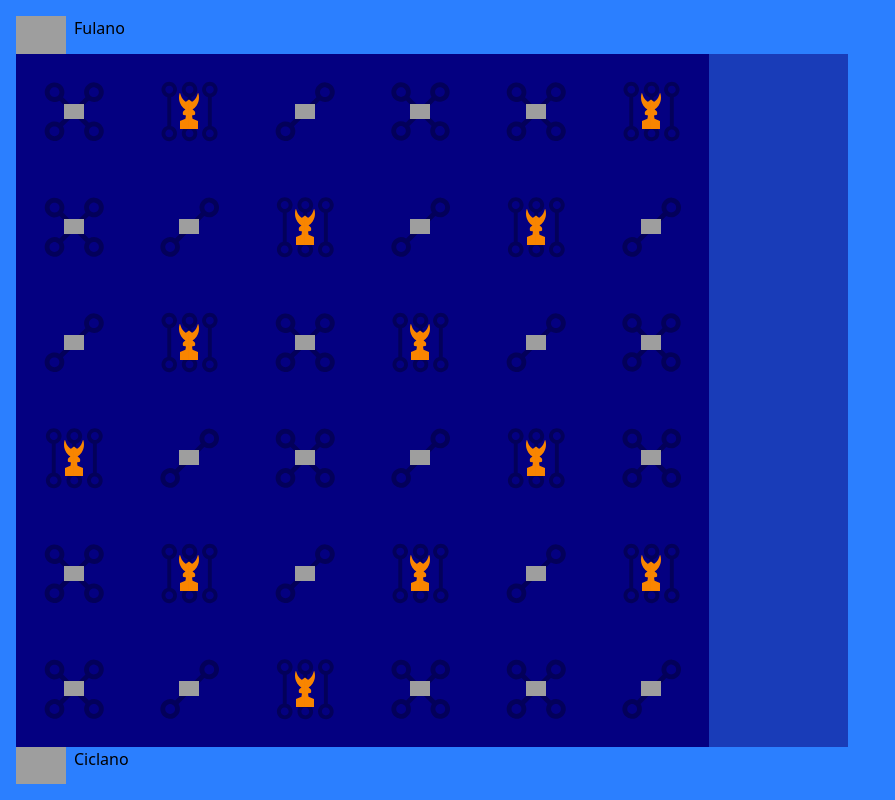
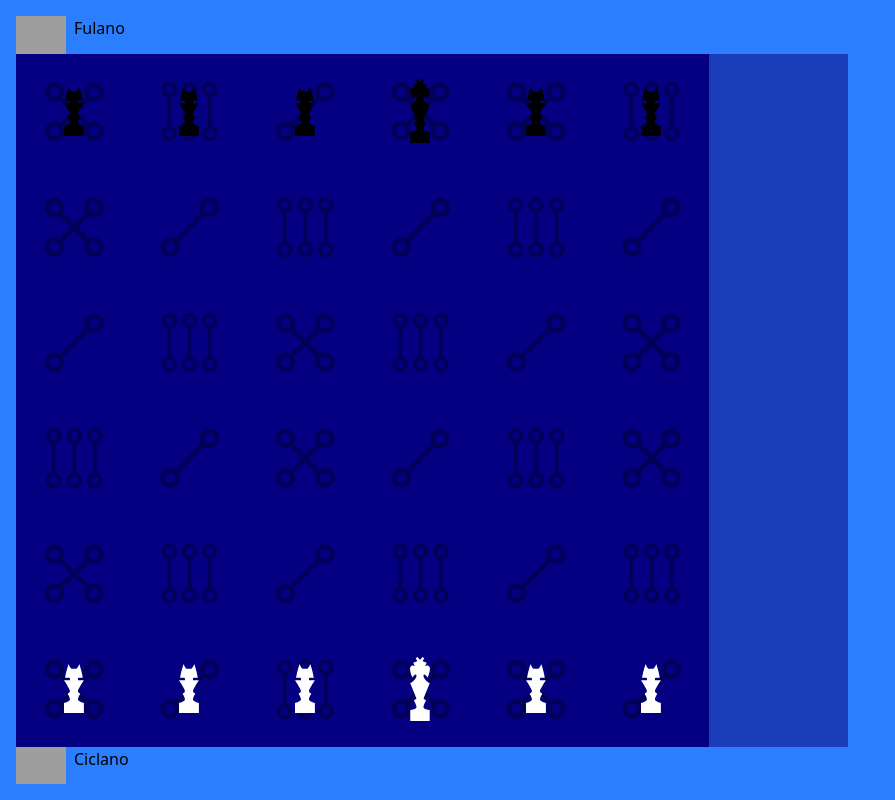
Before and after one commit to KauanBonatto/mana, a React (Vite) app: page /asdsdkjashdk in a window 1280 px wide. Shown: the whole page, without its empty margins (0-895 px from the left). Built offline with nearby package versions, Linux system fonts and the light colour scheme; grey boxes are pictures that could not be loaded.

Commit message:
feat: add pieces board images

```diff
--- a/src/pages/Game/game.view.tsx
+++ b/src/pages/Game/game.view.tsx
@@ -1,28 +1,13 @@
 import { useState } from "react";
 import { useParams } from "react-router";
-import roninWhite from "../../assets/pieces/ronin-white.svg"
-import roninBlack from "../../assets/pieces/ronin-black.svg"
-import daimyoWhite from "../../assets/pieces/daimyo-white.svg"
-import mana from "../../assets/pieces/mana.svg"
+import RONIN from "../../assets/pieces/ronin.svg"
+import DAIMYO from "../../assets/pieces/daimyo.svg"
 
 import type { ManaBoardProps } from "../../GameConfig";
 
 const GameView = () => {
   const { gameId } = useParams();
   const [board, setBoard] = useState<ManaBoardProps[][]>(window.ManaBoard);
-
-  function quantityMoveElement(quantityMove: number) {
-    switch (quantityMove) {
-      case 1:
-        return <img src={roninBlack} className="w-5 "/>;
-      case 2:
-        return <img src={daimyoWhite} className="w-5 "/>;
-      case 3:
-        return <img src={mana} className="w-5 "/>;
-      default:
-        <img src={roninBlack} className="w-5 "/>;
-    }
-  }
 
   return (
     <div className="h-dvh w-screen bg-blue-500">
@@ -47,8 +32,17 @@ const GameView = () => {
                           key={`column-${columnIndex}`}
                           className="column flex-1 p-0"
                         >
-                          <div className={`square w-full h-full flex items-center justify-center bg-blue-900 text-white ${column.className}`}>
-                            {quantityMoveElement(column.quantityMove)}
+                          <div
+                            className={`square w-full h-full flex items-center justify-center bg-blue-900 text-white ${column.className}`}
+                            onClick={() => console.log(column)}
+                          >
+                            {column.piece && (
+                              <img
+                                src={column.piece.type === 'RONIN' ? RONIN : DAIMYO}
+                                className={`w-5 ${column.piece.color === 'BLACK' ? 'brightness-0' : ''}`}
+                                alt={column.piece.type}
+                              />
+                            )}
                           </div>
                         </td>
                       ))}
@@ -71,7 +65,7 @@ const GameView = () => {
           <h1 className="text-white">{`GameID is: ${gameId}`}</h1>
         </div>
       </div>
-    </div>
+    </div >
   );
 };
 
```
